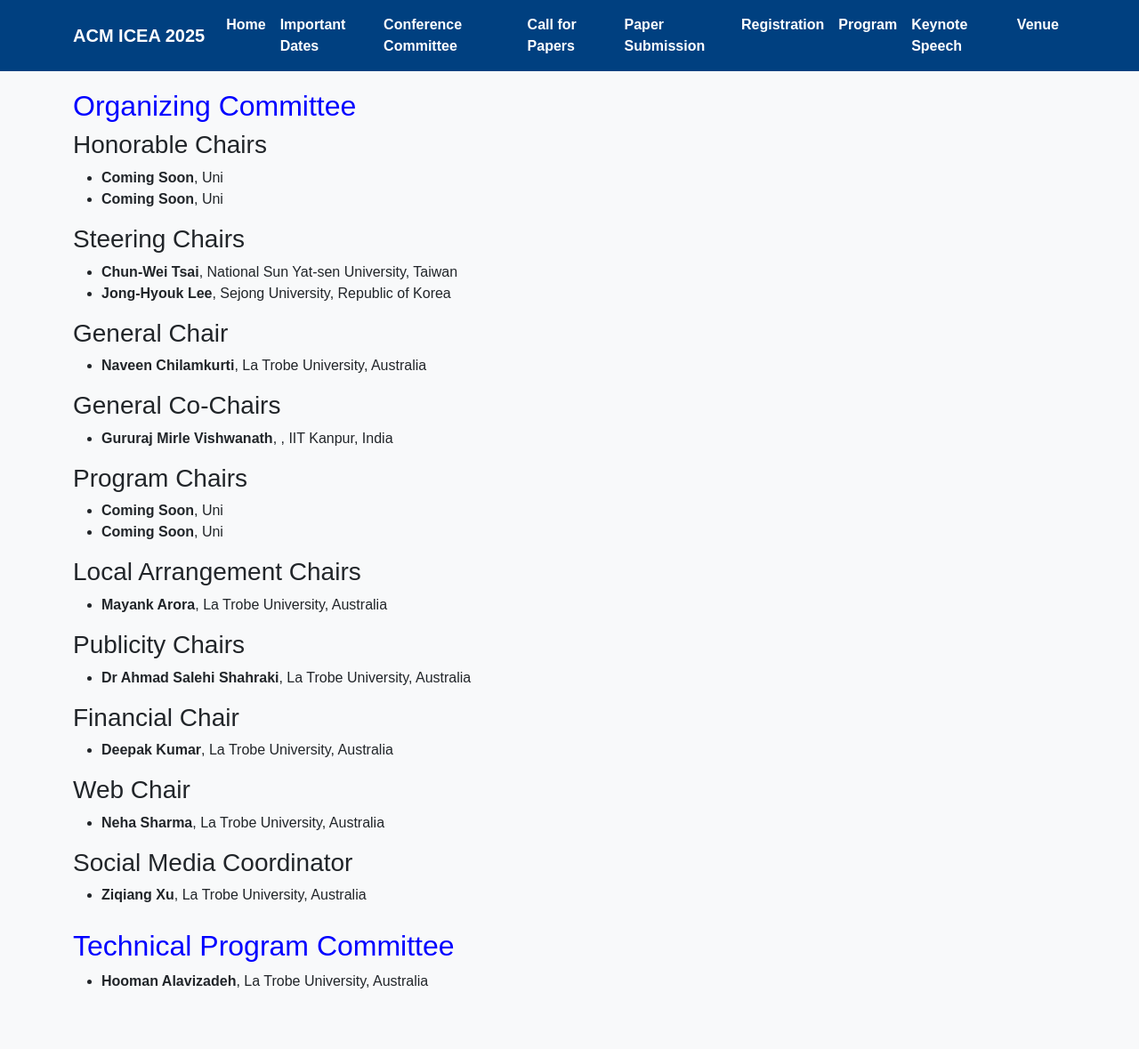
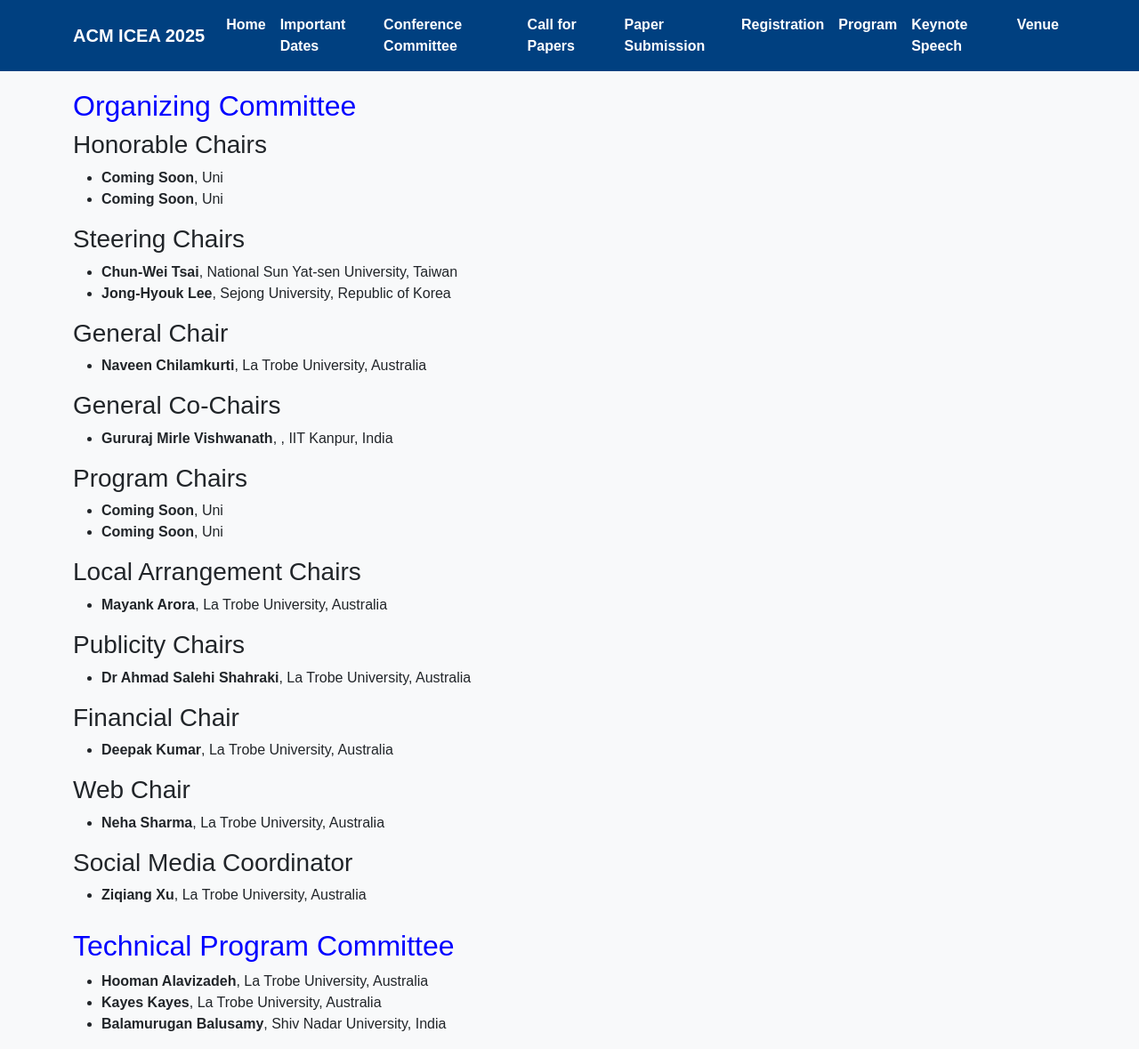
Before and after one commit to icea2025/latrobe, a Jekyll site: the page committee/index.html, which Jekyll copies as it is, in a window 1280 px wide and 1179 px high. Shown: the whole window at 89% size. Built offline with Jekyll 4.4.1, drawn with Linux system fonts in a browser that asks for light colours.

Commit message:
Update index.html

```diff
--- a/committee/index.html
+++ b/committee/index.html
@@ -135,6 +135,8 @@
       <h2 style="color: #0000ff">Technical Program Committee</h2>
       <ul>
         <li><b>Hooman Alavizadeh</b>, La Trobe University, Australia</li>
+        <li><b>Kayes Kayes</b>, La Trobe University, Australia</li>
+        <li><b>Balamurugan Balusamy</b>, Shiv Nadar University, India</li>
       </ul>
     </div>
   </div>
```
